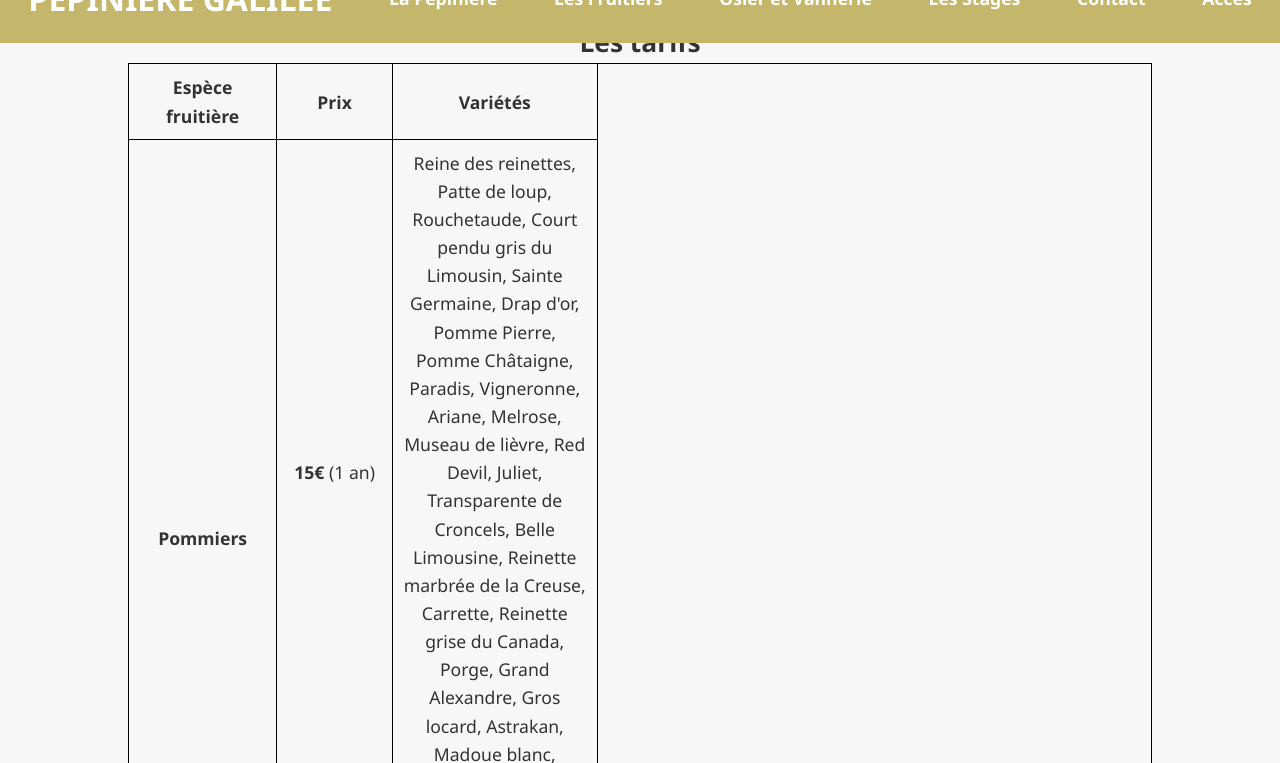
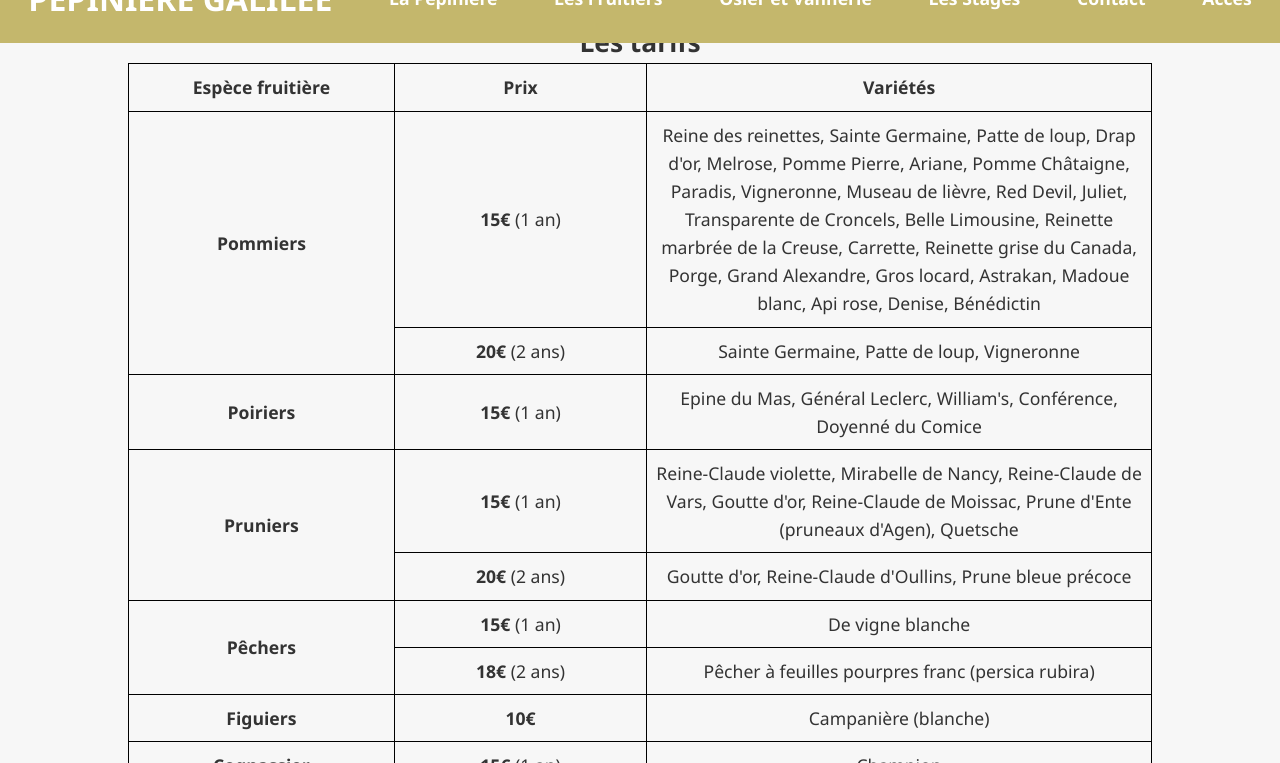
Before and after one commit to pepiniereGalilee/pepiniereGalilee.github.io, a Jekyll site: the page built from _pages/fruitiers.html, in a window 1280 px wide and 900 px high, scrolled down 574 px, cut to the strip 137-900 px from the top of the window. Built offline with Jekyll 4.4.1, drawn with Linux system fonts in a browser that asks for light colours; nearby versions of some CDN libraries; some of the changed text lies outside the part shown.

Commit message:
Update fruitiers.html

```diff
--- a/_pages/fruitiers.html
+++ b/_pages/fruitiers.html
@@ -37,68 +37,17 @@
       <td><strong>15&euro; </strong> (1 an)</td>
 
       <td>
-        Reine des reinettes, Patte de loup, Rouchetaude, Court pendu gris du
-        Limousin, Sainte Germaine, Drap d'or, Pomme Pierre, Pomme Châtaigne,
-        Paradis, Vigneronne, Ariane, Melrose, Museau de lièvre, Red Devil,
-        Juliet, Transparente de Croncels, Belle Limousine, Reinette marbrée de
-        la Creuse, Carrette, Reinette grise du Canada, Porge, Grand Alexandre,
-        Gros locard, Astrakan, Madoue blanc, Denise, Bénédictin
+        Reine des reinettes, Sainte Germaine, Patte de loup, Drap d'or, Melrose,
+        Pomme Pierre, Ariane, Pomme Châtaigne, Paradis, Vigneronne, Museau de
+        lièvre, Red Devil, Juliet, Transparente de Croncels, Belle Limousine,
+        Reinette marbrée de la Creuse, Carrette, Reinette grise du Canada,
+        Porge, Grand Alexandre, Gros locard, Astrakan, Madoue blanc, Api rose,
+        Denise, Bénédictin
       </td>
     </tr>
     <tr>
       <td><strong>20&euro;</strong> (2 ans)</td>
-      <td>
-        Sainte Germaine, Patte de loup, Paradis, Pomme Pierre, Vigneronne, Drap
-        d'or
-      </td>
-    </tr>
-    <tr>
-      <td rowspan="2">
-        <strong>Pruniers</strong>
-      </td>
-      <td><strong>15&euro;</strong> (1 an)</td>
-      <td>
-        Reine-Claude dorée, Mirabelle de Nancy, Reine-Claude de Vars, Madame
-        Bonard, Goutte d'or, Reine-Claude de Moissac, Prune d'Ente (pruneaux
-        d'Agen), Quetsche, Prune Abricotée, Reine-Claude violette
-      </td>
-    </tr>
-
-    <tr>
-      <td><strong>20&euro;</strong> (2 ans)</td>
-      <td>Reine-Claude de Vars</td>
-    </tr>
-
-    <tr>
-      <td rowspan="2">
-        <strong>Pêchers</strong>
-      </td>
-      <td>
-        <strong>15&euro;</strong> (1 an) <br />
-        <strong>20&euro;</strong> (1 an plan fort)
-      </td>
-      <td>
-        Grosse mignonne, Amsden, Saint-Hilaire Peyroux, de vigne sanguine,
-        Précoce de Hale, Pêche pourpre (franc de persica rubira)
-      </td>
-    </tr>
-    <tr>
-      <td>
-        <strong>Abricotiers</strong>
-      </td>
-      <td><strong>25&euro;</strong> (1 an)</td>
-      <td>Polonais</td>
-    </tr>
-    <!-- <tr>
-          <td><strong>25&euro;</strong> (1 an)</td>
-          <td>Roussillon</td>
-        </tr> -->
-
-    <tr>
-      <td >Kakis (Plaqueminiers)</td>
-      <td><strong>15&euro;</strong> (1 an petit) <strong>25&euro;</strong> (1 an plan fort)</td>
-
-      <td >Fuyu, Hatchiya, Jiro, Nikita's gift, « Vignolais ».</td>
+      <td>Sainte Germaine, Patte de loup, Vigneronne</td>
     </tr>
     <tr>
       <td>
@@ -109,7 +58,27 @@
         Epine du Mas, Général Leclerc, William's, Conférence, Doyenné du Comice
       </td>
     </tr>
-
+    <tr>
+      <td rowspan="2">
+        <strong>Pruniers</strong>
+      </td>
+      <td><strong>15&euro;</strong> (1 an)</td>
+      <td>
+        Reine-Claude violette, Mirabelle de Nancy, Reine-Claude de Vars, Goutte
+        d'or, Reine-Claude de Moissac, Prune d'Ente (pruneaux d'Agen), Quetsche
+      </td>
+    </tr>
+    <tr>
+      <td><strong>20&euro;</strong> (2 ans)</td>
+      <td>Goutte d'or, Reine-Claude d'Oullins, Prune bleue précoce</td>
+    </tr>
+    <tr>
+      <td rowspan="2">
+        <strong>Pêchers</strong>
+      </td>
+      <td><strong>15&euro;</strong> (1 an)</td>
+      <td>De vigne blanche</td>
+    </tr>
     <tr>
       <td><strong>18&euro;</strong> (2 ans)</td>
       <td>Pêcher à feuilles pourpres franc (persica rubira)</td>
@@ -121,7 +90,17 @@
       <td><strong>10&euro;</strong></td>
       <td>Campanière (blanche)</td>
     </tr>
-
+    <!-- <tr>
+          <td >
+            <strong>Abricotiers</strong>
+          </td>
+          <td><strong>15&euro;</strong> (1 an)</td>
+          <td>Polonais</td>
+        </tr> -->
+    <!-- <tr>
+          <td><strong>25&euro;</strong> (1 an)</td>
+          <td>Roussillon</td>
+        </tr> -->
     <tr>
       <td><strong>Cognassier</strong> <br /></td>
       <td><strong>15&euro;</strong> (1 an)</td>
```
